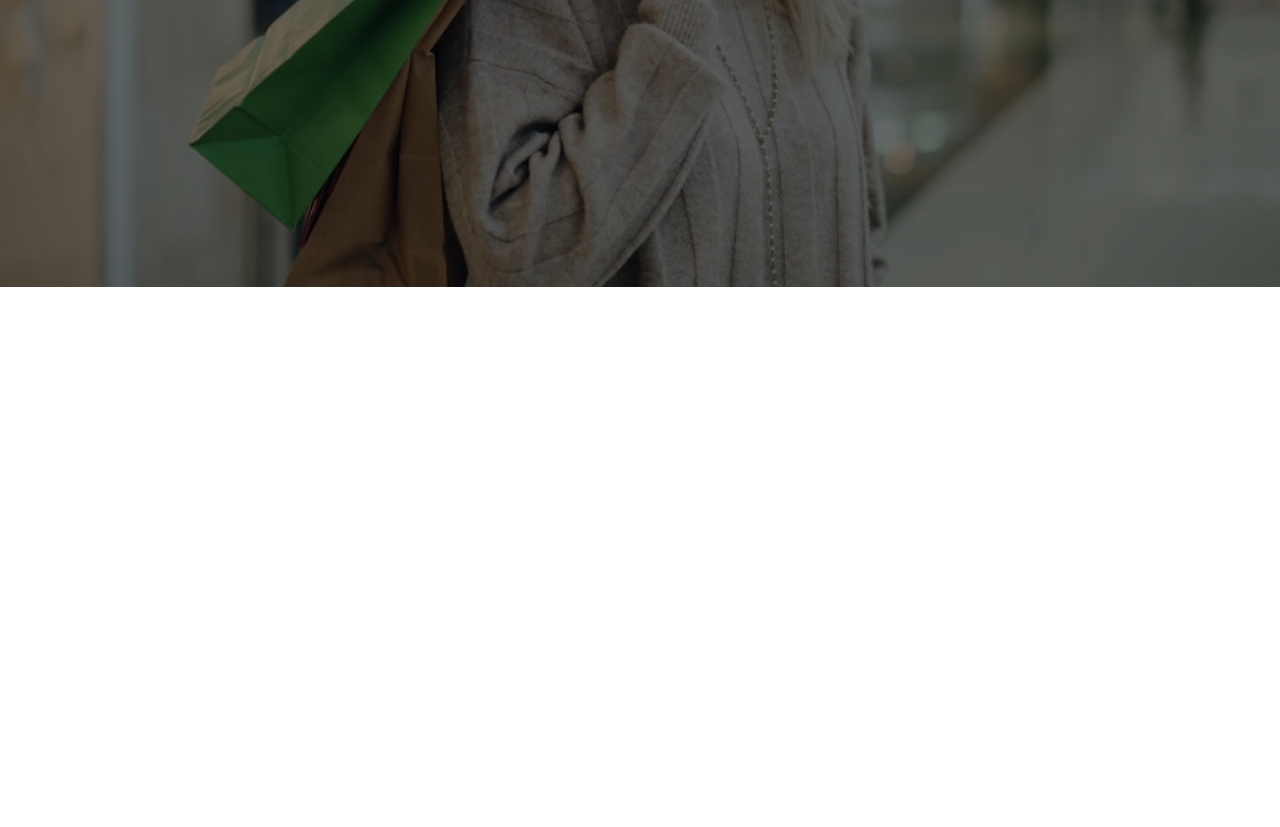
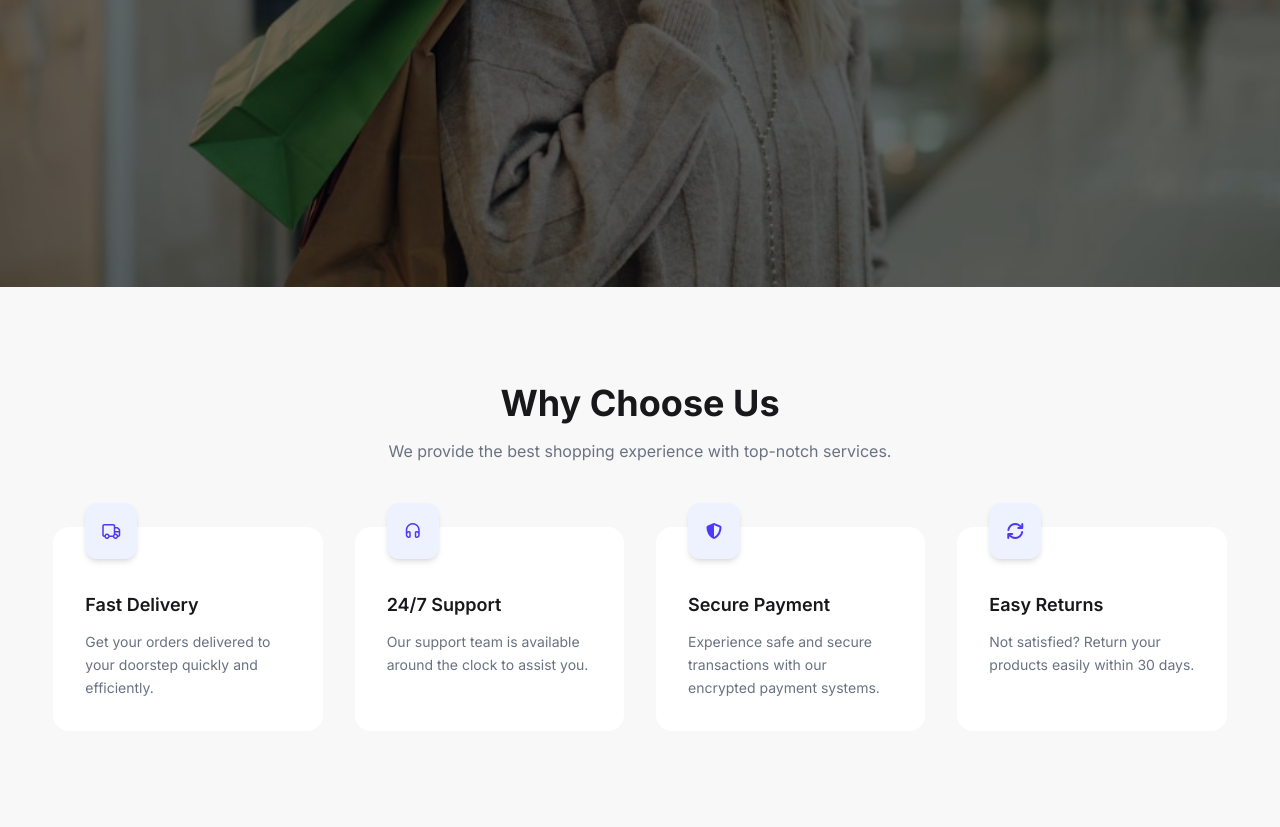
Before and after one commit to abdurrahmansoftlinkbd/swift-cart, a plain HTML site: page index.html in a window 1280 px wide. Shown: the part 513-1340 px from the top of the page. Before the commit the page ends 800 px from the top, so only its background shows below. Drawn offline with nearby package versions, Linux system fonts and the light colour scheme.

Commit message:
added choose section

```diff
--- a/index.html
+++ b/index.html
@@ -33,9 +33,9 @@
 
   <body class="font-inter">
     <!-- navbar -->
-    <nav class="fixed bg-white w-full z-50">
+    <nav class="fixed bg-base-100 w-full z-50">
       <div class="container w-11/12 mx-auto">
-        <div class="navbar">
+        <div class="navbar px-0">
           <!-- Left -->
           <div class="navbar-start">
             <div class="dropdown lg:hidden">
@@ -109,7 +109,7 @@
         <div class="absolute inset-0 bg-black/60"></div>
       </div>
 
-      <div class="container w-11/12 mx-auto relative z-10 px-4">
+      <div class="container w-11/12 mx-auto relative z-10">
         <h1 class="text-4xl md:text-6xl font-bold mb-6">
           Best Collection For You
         </h1>
@@ -127,6 +127,76 @@
       </div>
     </section>
 
-    <script src="js/script.js"></script>
+    <!-- choose -->
+    <section class="py-24 bg-base-200">
+      <div class="container w-11/12 mx-auto text-center">
+        <h2 class="text-3xl md:text-4xl font-bold mb-4">Why Choose Us</h2>
+        <p class="text-gray-500 max-w-2xl mx-auto mb-16">
+          We provide the best shopping experience with top-notch services.
+        </p>
+
+        <div class="grid gap-8 sm:grid-cols-2 lg:grid-cols-4">
+          <!-- card 1 -->
+          <div class="relative bg-white p-8 rounded-2xl text-left">
+            <div
+              class="absolute -top-6 left-8 bg-indigo-50 p-4 rounded-xl shadow-md"
+            >
+              <i class="fa-regular fa-truck text-indigo-600"></i>
+            </div>
+            <h3 class="text-lg font-semibold mt-8 mb-3">Fast Delivery</h3>
+            <p class="text-gray-500 text-sm leading-relaxed">
+              Get your orders delivered to your doorstep quickly and
+              efficiently.
+            </p>
+          </div>
+
+          <!-- card 2 -->
+          <div class="relative bg-white p-8 rounded-2xl text-left">
+            <div
+              class="absolute -top-6 left-8 bg-indigo-50 p-4 rounded-xl shadow-md"
+            >
+              <i class="fa-regular fa-headphones text-indigo-600"></i>
+            </div>
+
+            <h3 class="text-lg font-semibold mt-8 mb-3">24/7 Support</h3>
+
+            <p class="text-gray-500 text-sm leading-relaxed">
+              Our support team is available around the clock to assist you.
+            </p>
+          </div>
+
+          <!-- card 3 -->
+          <div class="relative bg-white p-8 rounded-2xl text-left">
+            <div
+              class="absolute -top-6 left-8 bg-indigo-50 p-4 rounded-xl shadow-md"
+            >
+              <i class="fa-solid fa-shield-halved text-indigo-600"></i>
+            </div>
+
+            <h3 class="text-lg font-semibold mt-8 mb-3">Secure Payment</h3>
+
+            <p class="text-gray-500 text-sm leading-relaxed">
+              Experience safe and secure transactions with our encrypted payment
+              systems.
+            </p>
+          </div>
+
+          <!-- card 4 -->
+          <div class="relative bg-white p-8 rounded-2xl text-left">
+            <div
+              class="absolute -top-6 left-8 bg-indigo-50 p-4 rounded-xl shadow-md"
+            >
+              <i class="fa-solid fa-arrows-rotate text-indigo-600"></i>
+            </div>
+
+            <h3 class="text-lg font-semibold mt-8 mb-3">Easy Returns</h3>
+
+            <p class="text-gray-500 text-sm leading-relaxed">
+              Not satisfied? Return your products easily within 30 days.
+            </p>
+          </div>
+        </div>
+      </div>
+    </section>
   </body>
 </html>
```
